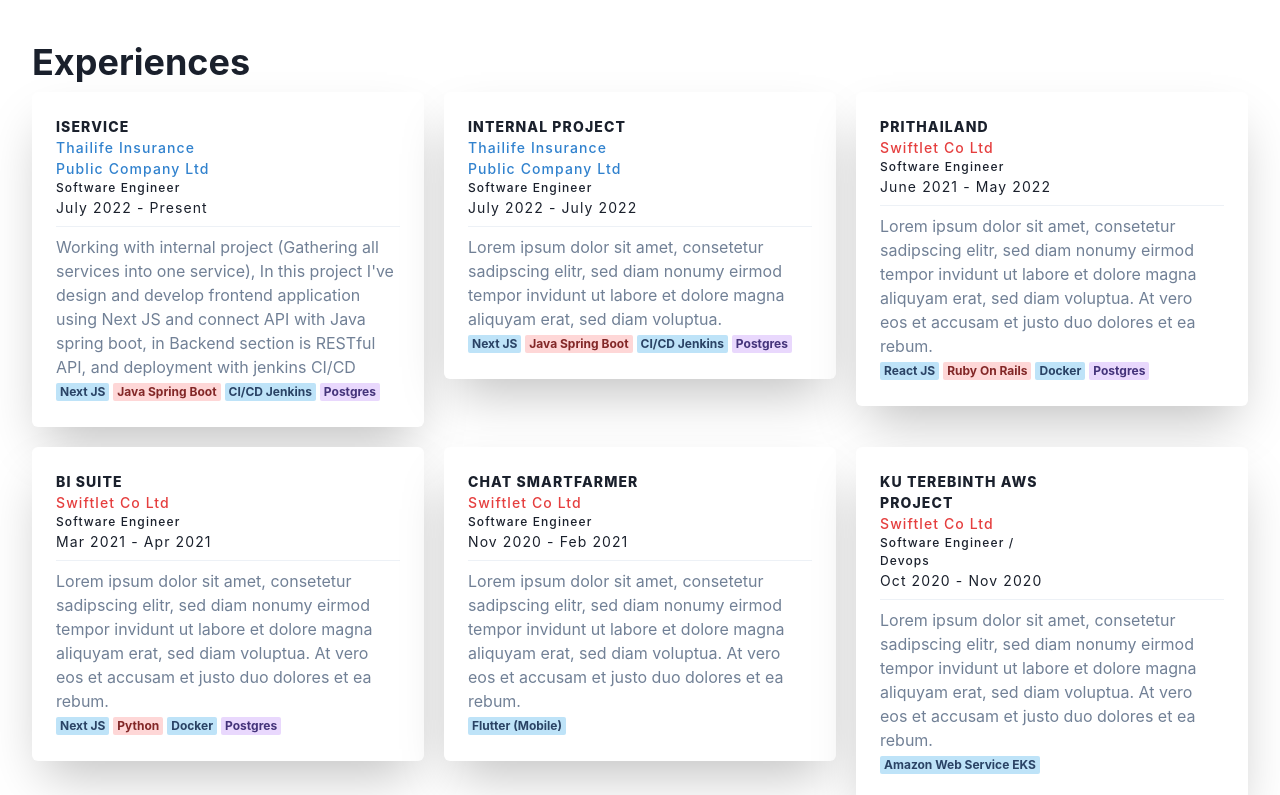
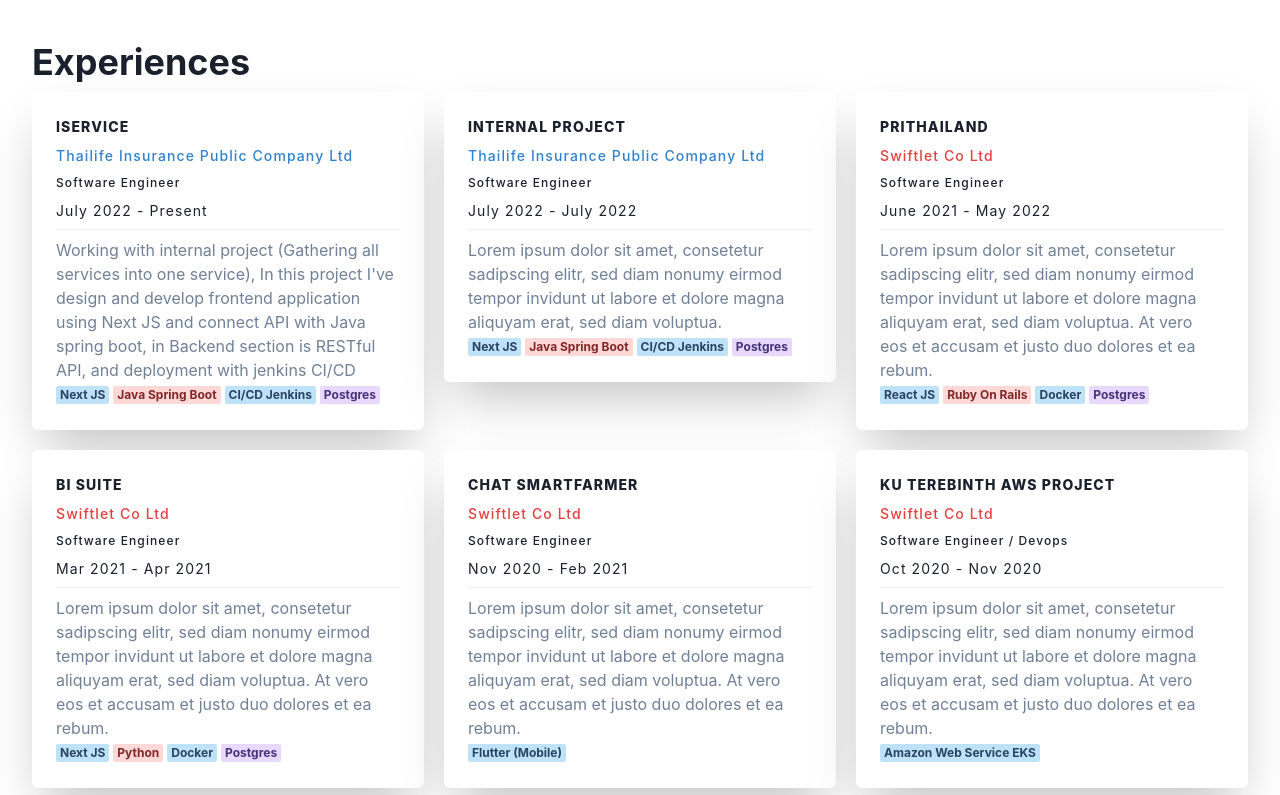
Before and after one commit to ppnwt/panu-lab, a React (Vite) app: page / in a window 1280 px wide. Shown: the part 1245-2040 px from the top of the page. Built offline with nearby package versions, Linux system fonts and the light colour scheme.

Commit message:
add lazyload image

```diff
--- a/package.json
+++ b/package.json
@@ -17,6 +17,7 @@
     "react": "^18.2.0",
     "react-dom": "^18.2.0",
     "react-icons": "^4.4.0",
+    "react-lazy-load": "^4.0.1",
     "react-router-dom": "^6.4.0"
   },
   "devDependencies": {
--- a/src/features/blog/BlogItems.jsx
+++ b/src/features/blog/BlogItems.jsx
@@ -1,31 +1,25 @@
 import {
-  Badge,
-  Flex,
-  Avatar,
   Box,
   Text,
-  ListItem,
-  UnorderedList,
-  Wrap,
-  WrapItem,
-  VStack,
   Divider,
-  Heading,
   Link,
   Image,
 } from '@chakra-ui/react'
+import LazyLoad from 'react-lazy-load';
 
 export default function BlogItems({ data }) {
   return (
     <div key={data.id}>
     <Box p={4} display={{ md: 'flex' }} >
       <Box flexShrink={0}>
+        <LazyLoad offsetBottom={200}>
         <Image
           borderRadius='lg'
           width={{ md: 40 }}
           src={data.imageUrl}
           alt=''
         />
+        </LazyLoad>
       </Box>
       <Box mt={{ base: 4, md: 0 }} ml={{ md: 6 }}>
         <Text
--- a/src/features/experiences/Experiences.jsx
+++ b/src/features/experiences/Experiences.jsx
@@ -36,8 +36,6 @@
               p={6}
               overflow={'hidden'}>
               <Stack>
-              <Grid templateColumns={'repeat(2, 1fr)'}>
-                <GridItem>
                   <Text
                   color={'grey.500'}
                   textTransform={'uppercase'}
@@ -68,11 +66,6 @@
                   letterSpacing={1.1}>
                   {data.year}
                 </Text>
-                </GridItem>
-                <GridItem alignItems={'flex-end'}>
-                  {/* <Avatar size={'lg'} src={'https://www.thailife.com/public/assets/images/LOGO-THAILIFE.jpg'} /> */}
-                </GridItem>
-              </Grid>
                 <Divider />
                 <Text color={'gray.500'}>
                   {data.description}
@@ -101,8 +94,6 @@
                 p={6}
                 overflow={'hidden'}>
                 <Stack>
-                <Grid templateColumns={'repeat(2, 1fr)'}>
-                  <GridItem>
                     <Text
                     color={'grey.500'}
                     textTransform={'uppercase'}
@@ -133,11 +124,6 @@
                     letterSpacing={1.1}>
                     {data.year}
                   </Text>
-                  </GridItem>
-                  <GridItem alignItems={'flex-end'}>
-                    {/* <Avatar size={'lg'} src={'https://www.thailife.com/public/assets/images/LOGO-THAILIFE.jpg'} /> */}
-                  </GridItem>
-                </Grid>
                   <Divider />
                   <Text color={'gray.500'}>
                     {data.description}
@@ -165,8 +151,6 @@
               p={6}
               overflow={'hidden'}>
               <Stack>
-              <Grid templateColumns={'repeat(2, 1fr)'}>
-                <GridItem>
                   <Text
                   color={'grey.500'}
                   textTransform={'uppercase'}
@@ -197,11 +181,6 @@
                   letterSpacing={1.1}>
                   {data.year}
                 </Text>
-                </GridItem>
-                <GridItem alignItems={'flex-end'}>
-                  {/* <Avatar size={'lg'} src={'https://www.thailife.com/public/assets/images/LOGO-THAILIFE.jpg'} /> */}
-                </GridItem>
-              </Grid>
                 <Divider />
                 <Text color={'gray.500'}>
                   {data.description}
```
Also changed, not shown: src/features/bio/Bio.jsx (+0 -8 lines), 1 other file (tests, documents, lock files or other folders).
